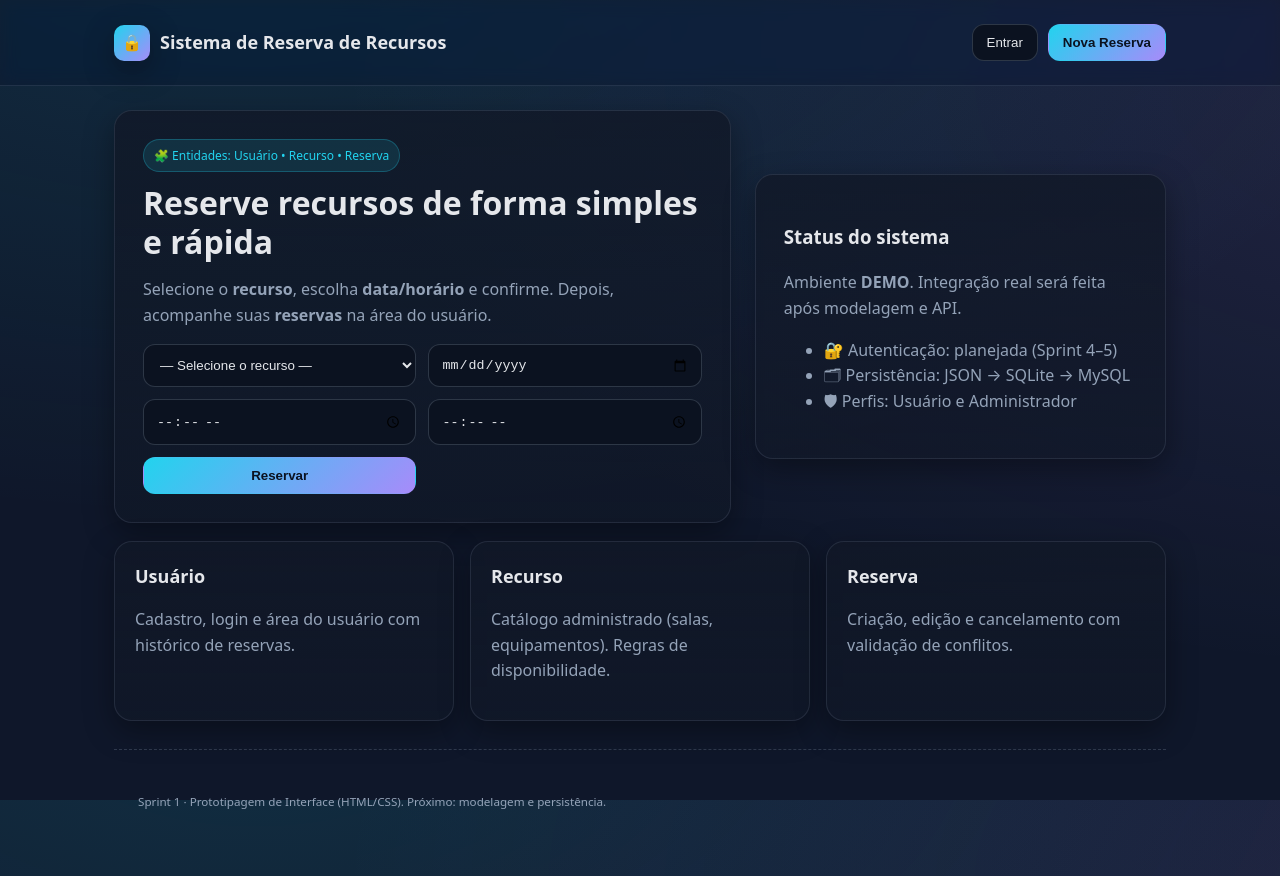
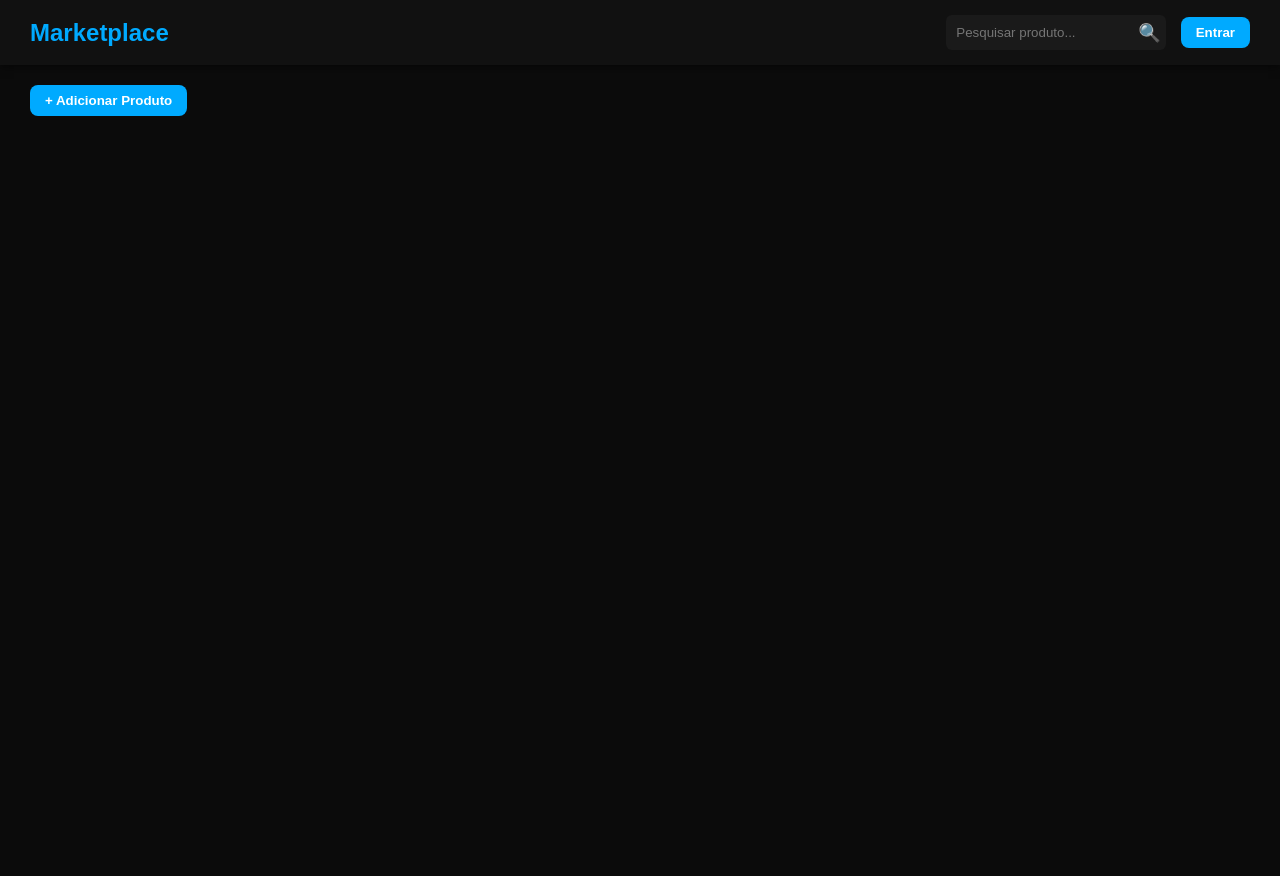
Before and after one commit to noan507/Marketing-place--os-guri, a plain HTML site: page index.html in a window 1280 px wide. After the commit the page ends 800 px from the top, so only its background shows below. Drawn offline with Linux system fonts and the light colour scheme; a script that the page names is missing.

Commit message:
Add files via upload

```diff
--- a/index.html
+++ b/index.html
@@ -1,97 +1,54 @@
-<!-- =========================
-     index.html – Sprint 1
-     ========================= -->
 <!DOCTYPE html>
-     <html lang="pt-br">
+<html lang="pt-BR">
 <head>
-       <meta charset="UTF-8">
-       <meta name="viewport" content="width=device-width, initial-scale=1.0">
-       <title>Sistema de Reserva de Recursos</title>
-       <link rel="stylesheet" href="style.css">
+  <meta charset="UTF-8" />
+  <meta name="viewport" content="width=device-width, initial-scale=1.0" />
+  <title>Marketplace</title>
+  <link rel="stylesheet" href="style.css" />
 </head>
 <body>
   <header>
-         <div class="container navPrincipal">
-           <div class="marcaSistema">
-             <div class="logoSistema">&#128274;</div>
-             <h1>Sistema de Reserva de Recursos</h1>
+    <h1>Marketplace</h1>
+    <div class="actions">
+      <div class="search-box">
+        <input type="text" id="searchInput" placeholder="Pesquisar produto..." />
+        <button id="searchBtn">🔍</button>
       </div>
-           <div class="acoesNav">
-             <button class="botao" onclick="abrirLogin()">Entrar</button>
-             <button class="botao botaoPrimario" onclick="rolarParaRapido()">Nova Reserva</button>
-           </div>
+      <button id="loginBtn" class="login-btn">Entrar</button>
     </div>
   </header>
 
-       <main class="container">
-         <section class="secaoHero">
-           <div class="cartaoHero">
-             <span class="selo">&#129513; Entidades: Usuário • Recurso • Reserva</span>
-             <h2>Reserve recursos de forma simples e rápida</h2>
-             <p class="textoMutado">Selecione o <strong>recurso</strong>, escolha <strong>data/horário</strong> e confirme. Depois, acompanhe suas <strong>reservas</strong> na área do usuário.</p>
-             <form class="formRapido">
-               <select>
-                 <option value="">— Selecione o recurso —</option>
-                 <option>Laboratório 01</option>
-                 <option>Laboratório 02</option>
-                 <option>Projetor 4K</option>
-                 <option>Espaço de Reuniões</option>
-               </select>
-               <input class="entrada" type="date" placeholder="Data">
-               <input class="entrada" type="time" placeholder="Início">
-               <input class="entrada" type="time" placeholder="Fim">
-               <button class="botao botaoPrimario" type="submit">Reservar</button>
-             </form>
-           </div>
-           <div class="cartaoHero">
-             <h3>Status do sistema</h3>
-             <p class="textoMutado">Ambiente <strong>DEMO</strong>. Integração real será feita após modelagem e API.</p>
-             <ul class="textoMutado">
-               <li>&#128272; Autenticação: planejada (Sprint 4–5)</li>
-               <li>&#128450; Persistência: JSON → SQLite → MySQL</li>
-               <li>&#128737; Perfis: Usuário e Administrador</li>
-             </ul>
-           </div>
+  <main>
+    <section id="add-product-section">
+      <button id="addProductBtn" class="add-btn">+ Adicionar Produto</button>
     </section>
 
-         <section class="gradeEntidades">
-           <article class="cartao">
-             <h3>Usuário</h3>
-             <p class="textoMutado">Cadastro, login e área do usuário com histórico de reservas.</p>
-           </article>
-           <article class="cartao">
-             <h3>Recurso</h3>
-             <p class="textoMutado">Catálogo administrado (salas, equipamentos). Regras de disponibilidade.</p>
-           </article>
-           <article class="cartao">
-             <h3>Reserva</h3>
-             <p class="textoMutado">Criação, edição e cancelamento com validação de conflitos.</p>
-           </article>
-         </section>
-
-         <footer>
-           <div class="container">
-             <small class="textoMutado">Sprint 1 · Prototipagem de Interface (HTML/CSS). Próximo: modelagem e persistência.</small>
-           </div>
-         </footer>
+    <section id="product-list" class="product-list"></section>
   </main>
 
-       <dialog id="modalLogin">
-         <div class="conteudoModal">
-           <header>
-             <h3>Entrar</h3>
-             <p class="textoMutado">Protótipo visual. Implementação de autenticação nas próximas sprints.</p>
-           </header>
-           <form method="dialog">
-             <input class="entrada" type="email" placeholder="E-mail" required>
-             <input class="entrada" type="password" placeholder="Senha" required>
-             <div style="display:flex; gap:10px; justify-content:flex-end">
-               <button class="botao" value="cancelar">Cancelar</button>
-               <button class="botao botaoPrimario" value="entrar">Entrar</button>
+  <!-- Modal de Login -->
+  <div id="loginModal" class="modal">
+    <div class="modal-content">
+      <span class="close">&times;</span>
+      <h2>Login</h2>
+      <input type="email" id="email" placeholder="Seu Gmail" />
+      <input type="password" id="password" placeholder="Sua senha" />
+      <button id="submitLogin">Entrar</button>
     </div>
-           </form>
   </div>
-       </dialog>
+
+  <!-- Modal de Adicionar Produto -->
+  <div id="addProductModal" class="modal">
+    <div class="modal-content">
+      <span class="close">&times;</span>
+      <h2>Novo Produto</h2>
+      <input type="text" id="productName" placeholder="Nome do produto" />
+      <input type="number" id="productPrice" placeholder="Preço" />
+      <input type="text" id="productCategory" placeholder="Categoria" />
+      <textarea id="productDesc" placeholder="Observações (opcional)"></textarea>
+      <button id="saveProduct">Adicionar</button>
+    </div>
+  </div>
 
   <script src="script.js"></script>
 </body>
--- a/style.css
+++ b/style.css
@@ -1,227 +1,140 @@
-:root{
-    --corFundo: #0f172a;     /* slate-900 */
-    --corPainel: #111827;    /* gray-900 */
-    --corSuave: #94a3b8;     /* slate-400 */
-    --corTexto: #e5e7eb;     /* gray-200 */
-    --corMarca: #22d3ee;     /* cyan-400 */
-    --corRealce: #a78bfa;    /* violet-400 */
-    --corOk: #34d399;        /* green-400 */
-    --sombra: 0 10px 30px rgba(0,0,0,.35);
-    --raio: 18px;
+* {
+  margin: 0;
+  padding: 0;
+  box-sizing: border-box;
+  font-family: "Poppins", sans-serif;
 }
 
-  *{
-    box-sizing: border-box;
+body {
+  background-color: #0b0b0b;
+  color: white;
+  min-height: 100vh;
 }
 
-  html, body{
-    height: 100%;
+header {
+  display: flex;
+  justify-content: space-between;
+  align-items: center;
+  background-color: #111;
+  padding: 15px 30px;
+  box-shadow: 0 2px 8px rgba(0, 0, 0, 0.5);
 }
 
-  body{
-    margin:0;
-    font-family: system-ui, -apple-system, Segoe UI, Roboto, Ubuntu, Cantarell, Noto Sans, Helvetica, Arial, "Apple Color Emoji","Segoe UI Emoji";
-    background:
-      radial-gradient(1200px 600px at 20% -10%, rgba(34,211,238,.12), transparent),
-      radial-gradient(1200px 600px at 120% 10%, rgba(167,139,250,.12), transparent),
-      var(--corFundo);
-    color: var(--corTexto);
-    line-height: 1.6;
+h1 {
+  font-size: 24px;
+  color: #00aaff;
 }
 
-  a{
-    color: inherit;
-    text-decoration: none;
+.actions {
+  display: flex;
+  align-items: center;
+  gap: 15px;
 }
 
-  .container{
-    max-width: 1100px;
-    margin-inline: auto;
-    padding: 24px;
+.search-box {
+  display: flex;
+  align-items: center;
+  background: #1a1a1a;
+  border-radius: 6px;
+  padding: 5px;
 }
 
-  /* ====== topo / navegação ====== */
-  header{
-    position: sticky;
-    top:0;
-    backdrop-filter: saturate(140%) blur(8px);
-    background: rgba(15,23,42,.45);
-    border-bottom: 1px solid rgba(148,163,184,.15);
-    z-index: 10;
+.search-box input {
+  background: none;
+  border: none;
+  color: white;
+  outline: none;
+  padding: 5px;
 }
 
-  .navPrincipal{
-    display:flex;
-    align-items:center;
-    justify-content:space-between;
-    gap:16px;
+.search-box button {
+  background: none;
+  border: none;
+  color: #00aaff;
+  cursor: pointer;
+  font-size: 18px;
 }
 
-  .marcaSistema{
-    display:flex;
-    align-items:center;
-    gap:10px;
+.login-btn, .add-btn, #saveProduct, #submitLogin {
+  background-color: #00aaff;
+  color: white;
+  border: none;
+  border-radius: 8px;
+  padding: 8px 15px;
+  cursor: pointer;
+  font-weight: bold;
 }
 
-  .logoSistema{
-    width:36px;
-    height:36px;
-    border-radius:10px;
-    display:grid;
-    place-items:center;
-    background: linear-gradient(135deg, var(--corMarca), var(--corRealce));
-    box-shadow: var(--sombra);
+.login-btn:hover, .add-btn:hover {
+  background-color: #0080cc;
 }
 
-  .marcaSistema h1{
-    font-size:18px;
-    margin:0;
+#add-product-section {
+  display: flex;
+  justify-content: flex-start;
+  padding: 20px 30px;
 }
 
-  .acoesNav{
-    display:flex;
-    gap:10px;
+.product-list {
+  display: grid;
+  grid-template-columns: repeat(auto-fill, minmax(180px, 1fr));
+  gap: 20px;
+  padding: 0 30px 50px;
 }
 
-  /* ====== botões ====== */
-  .botao{
-    padding:10px 14px;
-    border-radius:12px;
-    border:1px solid rgba(148,163,184,.25);
-    background:#0b1220;
-    color:var(--corTexto);
-    cursor:pointer;
+.product-card {
+  background-color: #111;
+  border-radius: 10px;
+  padding: 15px;
+  text-align: center;
+  transition: transform 0.2s;
+  border: 1px solid #00aaff30;
 }
 
-  .botao:hover{
-    filter: brightness(1.05);
+.product-card:hover {
+  transform: scale(1.05);
 }
 
-  .botaoPrimario{
-    border-color: transparent;
-    background: linear-gradient(135deg, var(--corMarca), var(--corRealce));
-    color:#0b1220;
-    font-weight:700;
+.product-card h3 {
+  color: #00aaff;
 }
 
-  /* ====== seção destaque/hero ====== */
-  main{ padding-block: 28px; }
-
-  .secaoHero{
-    display:grid;
-    grid-template-columns: 1.2fr .8fr;
-    align-items:center;
-    gap:24px;
+.modal {
+  display: none;
+  position: fixed;
+  z-index: 10;
+  left: 0; top: 0;
+  width: 100%; height: 100%;
+  background-color: rgba(0,0,0,0.7);
 }
 
-  .cartaoHero{
-    background: linear-gradient(180deg, rgba(17,24,39,.8), rgba(17,24,39,.6));
-    border:1px solid rgba(148,163,184,.15);
-    border-radius: var(--raio);
-    padding: 28px;
-    box-shadow: var(--sombra);
+.modal-content {
+  background-color: #111;
+  margin: 10% auto;
+  padding: 20px;
+  border-radius: 10px;
+  width: 300px;
+  text-align: center;
+  color: white;
 }
 
-  .secaoHero h2{
-    font-size:32px;
-    line-height:1.2;
-    margin:0 0 10px;
+.modal-content input, .modal-content textarea {
+  width: 90%;
+  margin: 8px 0;
+  padding: 8px;
+  border: none;
+  border-radius: 6px;
+  background: #1a1a1a;
+  color: white;
 }
 
-  .selo{
-    display:inline-flex;
-    align-items:center;
-    gap:8px;
-    padding:6px 10px;
-    border-radius:999px;
-    background: rgba(34,211,238,.12);
-    border:1px solid rgba(34,211,238,.25);
-    color: var(--corMarca);
-    font-size:12px;
-    margin-bottom:12px;
+.close {
+  float: right;
+  color: #aaa;
+  font-size: 22px;
+  cursor: pointer;
 }
 
-  .textoMutado{
-    color: var(--corSuave);
+.close:hover {
+  color: white;
 }
-
-  /* formulário rápido */
-  .formRapido{
-    display:grid;
-    grid-template-columns: repeat(2, minmax(0,1fr));
-    gap:12px;
-  }
-
-  .entrada, select{
-    width:100%;
-    padding:12px 12px;
-    border-radius:12px;
-    background:#0b1220;
-    border:1px solid rgba(148,163,184,.25);
-    color:var(--corTexto);
-  }
-
-  .entrada:focus, select:focus{
-    outline:2px solid var(--corMarca);
-    border-color: transparent;
-  }
-
-  .campoInvalido{
-    outline:2px solid #ef4444 !important;   /* vermelho */
-    border-color: transparent !important;
-  }
-
-  /* ====== cards das entidades ====== */
-  .gradeEntidades{
-    display:grid;
-    grid-template-columns: repeat(3, minmax(0,1fr));
-    gap:16px;
-    margin-top:18px;
-  }
-
-  .cartao{
-    background: linear-gradient(180deg, rgba(17,24,39,.8), rgba(17,24,39,.6));
-    border:1px solid rgba(148,163,184,.15);
-    border-radius: var(--raio);
-    padding:20px;
-    box-shadow: var(--sombra);
-  }
-
-  .cartao h3{
-    margin:0 0 8px;
-    font-size:18px;
-  }
-
-  /* ====== rodapé ====== */
-  footer{
-    margin-top:28px;
-    padding:16px 0;
-    border-top:1px dashed rgba(148,163,184,.25);
-    color:var(--corSuave);
-    font-size:14px;
-  }
-
-  /* ====== modal ====== */
-  dialog{
-    border:none;
-    border-radius:16px;
-    padding:0;
-    width:min(92vw, 420px);
-    background:#0b1220;
-    color:var(--corTexto);
-    box-shadow: var(--sombra);
-  }
-
-  .conteudoModal{
-    padding: 20px;
-  }
-
-  /* ====== responsividade ====== */
-  @media (max-width: 900px){
-    .secaoHero{
-      grid-template-columns: 1fr;
-    }
-    .gradeEntidades{
-      grid-template-columns: 1fr;
-    }
-  }
```
Also changed, not shown: script.js (added, +72 -0 lines). Lines whose indentation alone changed are shown as unchanged.
